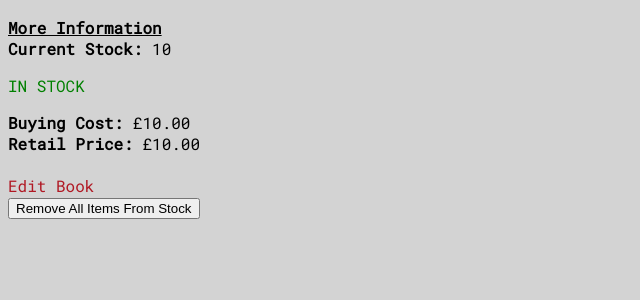
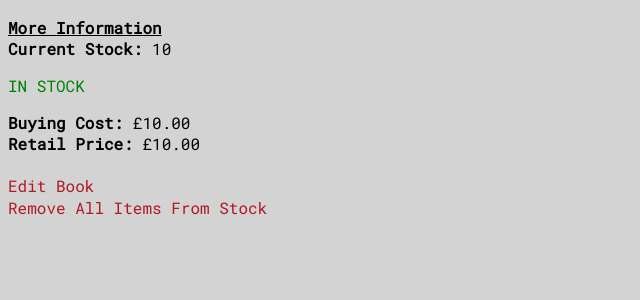
Before and after one commit to charbroadley/fantasy_bazaar, a Flask app: page /books/1 in a window 1280 px wide. Shown: the part 479-779 px from the top of the page, without its empty margins (0-640 px from the left). Run offline with Flask 2, Linux system fonts and the light colour scheme; a database or web service that is not in the repository returns one stand-in record (values such as "Sample title"); some libraries are stand-ins or nearby versions.

Commit message:
delete button css done

```diff
--- a/controllers/authors_controller.py
+++ b/controllers/authors_controller.py
@@ -29,7 +29,7 @@ def new():
 def create ():
     first_name = request.form['first_name']
     last_name = request.form['last_name']
-    status = request.form['completed']
+    status = request.form['status']
     author = Author(first_name, last_name, status)
     author_repo.save(author)
     return redirect("/authors")
--- a/static/main.css
+++ b/static/main.css
@@ -97,3 +97,35 @@ h3 {
 #inactive {
     color: red;
 }
+
+.button {
+    font-family: 'Roboto Mono', monospace;
+    background-color: transparent;
+    border: none;
+    color: #b01823;
+    padding-left: 0px;
+    text-align: center;
+    text-decoration: none;
+    display: inline-block;
+    font-size: 16px;
+    margin: none;
+    cursor: pointer;
+}
+
+.button:hover {
+    background-color: #ffcf60;
+}
+
+
+/* .button {
+    background-color: #4CAF50;
+    border: none;
+    color: white;
+    padding: 15px 32px;
+    text-align: center;
+    text-decoration: none;
+    display: inline-block;
+    font-size: 16px;
+    margin: 4px 2px;
+    cursor: pointer;
+  } */
--- a/templates/authors/index.html
+++ b/templates/authors/index.html
@@ -12,8 +12,8 @@
 {{ author.first_name }} {{ author.last_name }}<br>
 <a href="/authors/{{ author.id }}">All books</a> <br>
 <br>
+<hr>
 {% endfor %}
-<hr>
 
 
 {% endblock %}
--- a/templates/authors/new.html
+++ b/templates/authors/new.html
@@ -12,7 +12,7 @@
     </div>
     <div>
         <label for="last_name">Last Name:</label>
-        <input type="text" id="last_name" name="last_name" placeholder=":Last Name" required>
+        <input type="text" id="last_name" name="last_name" placeholder="Last Name" required>
     </div>
     <div>
         <label for="status">Status:</label>
--- a/templates/books/edit.html
+++ b/templates/books/edit.html
@@ -17,8 +17,6 @@
                 {{ author.first_name }} {{ author.last_name }}</option>
             {% endfor %}
         </select>
-
-
 
         <label for="genre">Genre:</label>
         <input type="text" id="genre" name="genre" placeholder="Genre" value="{{ book.genre }}" required>
--- a/templates/books/show.html
+++ b/templates/books/show.html
@@ -28,11 +28,11 @@
 <br>
 
 
-
+<nav>
     <a href="/books/{{ book.id }}/edit">Edit Book</a>
 <br>
     <form action="/books/{{ book.id }}/delete" method="post">
-        <input type="submit" value="Remove All Items From Stock">
+    <input class="button" type="submit" value="Remove All Items From Stock">
     </form>
-
+</nav>
 {% endblock %}
```
